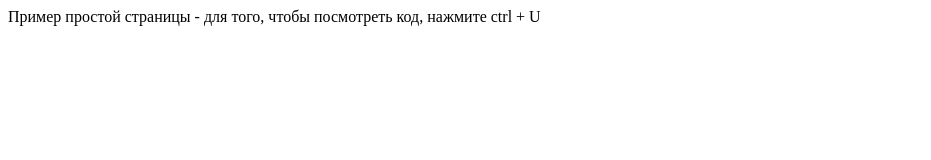
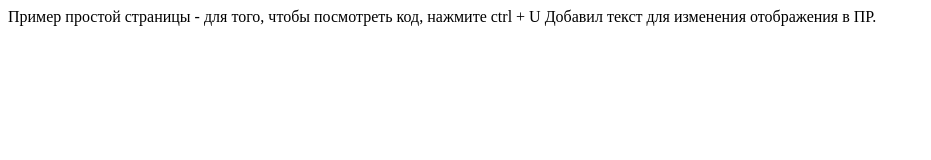
Before and after one commit to Axel-R1/dz-purpleschool-docker-ansible, a plain HTML site: page index.html in a window 1280 px wide. Shown: the whole page, without its empty margins (0-931 px from the left). Drawn offline with Linux system fonts and the light colour scheme.

Commit message:
Добавление текста.

```diff
--- a/index.html
+++ b/index.html
@@ -11,6 +11,8 @@
 <body>
 
 Пример простой страницы - для того, чтобы посмотреть код, нажмите ctrl + U
+
+Добавил текст для изменения отображения в ПР.
 </body>
 
 </html>
```
